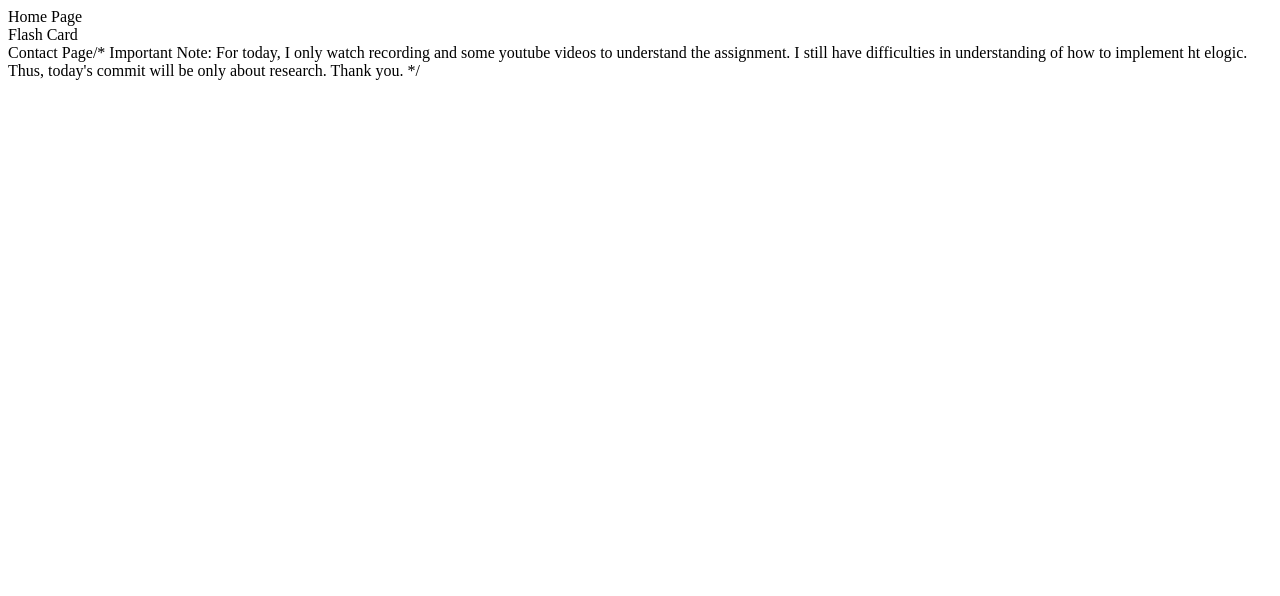
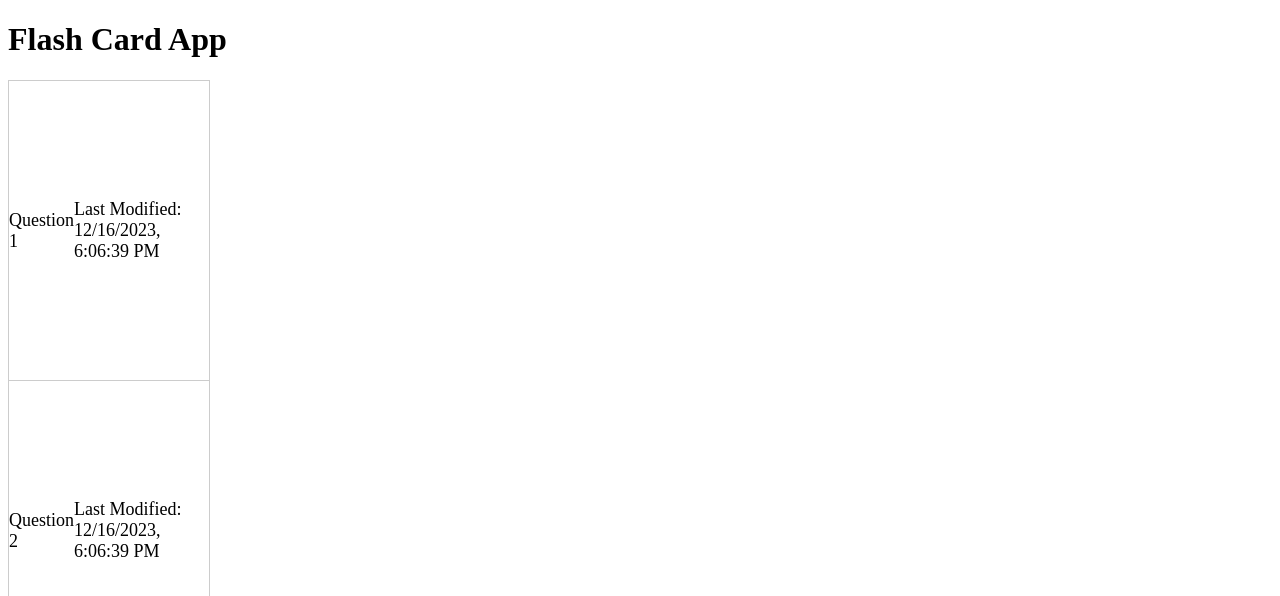
Before and after one commit to ramilvl/University_Assignment-3, a React (Create React App) app in the folder react-demo/: page / in a window 1280 px wide. Shown: the top 596 px of the page. Built offline with nearby package versions, Linux system fonts and the light colour scheme.

Commit message:
flash card page is done (testing)

```diff
--- a/react-demo/src/App.js
+++ b/react-demo/src/App.js
@@ -1,17 +1,11 @@
+import React from 'react';
+import FlashCardContainer from './components/FlashCardContainer';
+
 function App() {
   return (
     <div className="App">
-      <header className="App-header">
-        <span>Home Page</span><br></br>
-        <span>Flash Card</span><br></br>
-        <span>Contact Page</span>
-
-        /*
-        Important Note: For today, I only watch recording and some youtube videos to understand the assignment.
-        I still have difficulties in understanding of how to implement ht elogic. Thus, today's commit will be only about research.
-        Thank you.
-        */
-      </header>
+      <h1>Flash Card App</h1>
+      <FlashCardContainer />
     </div>
   );
 }
--- /dev/null
+++ b/react-demo/src/components/FlashCard.js
@@ -0,0 +1,38 @@
+import React, { useState } from 'react';
+import '../style/flashCardStyles.css';
+
+const FlashCard = ({ frontContent, backContent }) => {
+  const [isFlipped, setFlipped] = useState(false);
+  const [lastModified, setLastModified] = useState(new Date());
+  const [cardStatus, setCardStatus] = useState('');
+  const handleClick = () => {
+    setFlipped(!isFlipped);
+    setLastModified(new Date());
+  };
+
+  const handleStatusChange = (newStatus) => {
+    setCardStatus(newStatus);
+    setLastModified(new Date());
+  };
+
+  return (
+    <div className={`flash-card ${isFlipped ? 'flipped' : ''}`} onClick={handleClick}>
+      <div className="card-side front">
+        {frontContent}
+        <p>Last Modified: {lastModified.toLocaleString()}</p>
+      </div>
+      <div className="card-side back">
+        {backContent}
+        <p>Last Modified: {lastModified.toLocaleString()}</p>
+        <div className="status-buttons">
+          <button onClick={() => handleStatusChange('Learned')}>Learned</button>
+          <button onClick={() => handleStatusChange('Want to Learn')}>Want to Learn</button>
+          <button onClick={() => handleStatusChange('Noted')}>Noted</button>
+        </div>
+        <p>Status: {cardStatus}</p>
+      </div>
+    </div>
+  );
+};
+
+export default FlashCard;
--- /dev/null
+++ b/react-demo/src/components/FlashCardContainer.js
@@ -0,0 +1,14 @@
+import React from 'react';
+import FlashCard from './FlashCard';
+
+const MyFlashCardContainer = () => {
+  return (
+    <div className="flash-card-container">
+      <FlashCard frontContent="Question 1" backContent="Answer 1" />
+      <FlashCard frontContent="Question 2" backContent="Answer 2" />
+      {}
+    </div>
+  );
+};
+
+export default MyFlashCardContainer;
--- a/react-demo/src/index.js
+++ b/react-demo/src/index.js
@@ -1,5 +1,5 @@
 import React from 'react';
-import ReactDOM from 'react-dom/client';
+import ReactDOM from 'react-dom';
 import App from './App';
 
 const root = ReactDOM.createRoot(document.getElementById('root'));
--- /dev/null
+++ b/react-demo/src/style/flashCardStyles.css
@@ -0,0 +1,37 @@
+.flash-card {
+    width: 200px;
+    height: 300px;
+    perspective: 1000px;
+    transform-style: preserve-3d;
+    transition: transform 0.6s;
+    cursor: pointer;
+  }
+
+  .flash-card:hover {
+    transform: scale(1.05);
+  }
+
+  .flash-card.flipped {
+    transform: rotateY(180deg);
+  }
+
+  .card-side {
+    position: absolute;
+    width: 100%;
+    height: 100%;
+    backface-visibility: hidden;
+    display: flex;
+    align-items: center;
+    justify-content: center;
+    font-size: 18px;
+    border: 1px solid #ccc;
+  }
+
+  .card-side.front {
+    background-color: #fff;
+  }
+
+  .card-side.back {
+    background-color: #f0f0f0;
+    transform: rotateY(180deg);
+  }
```
